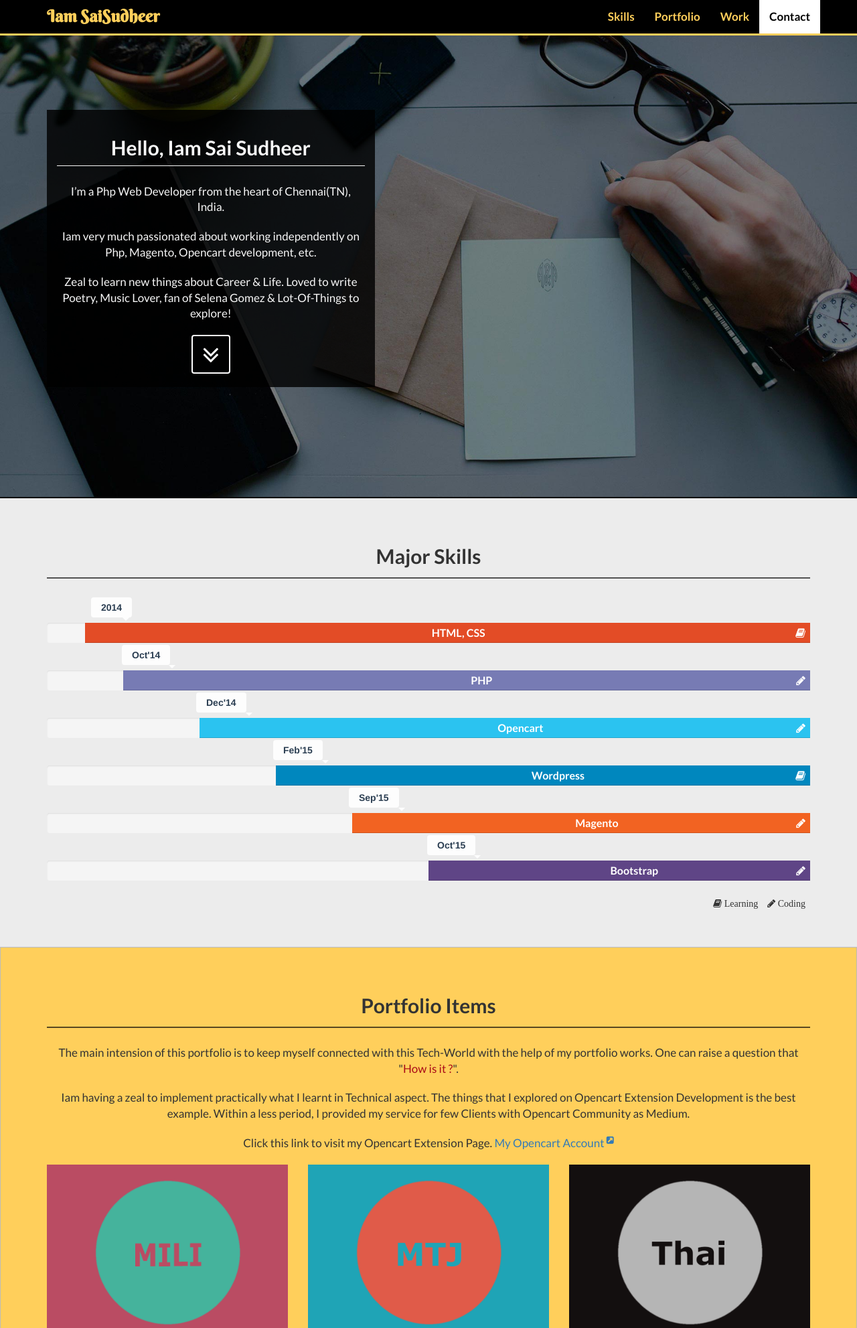
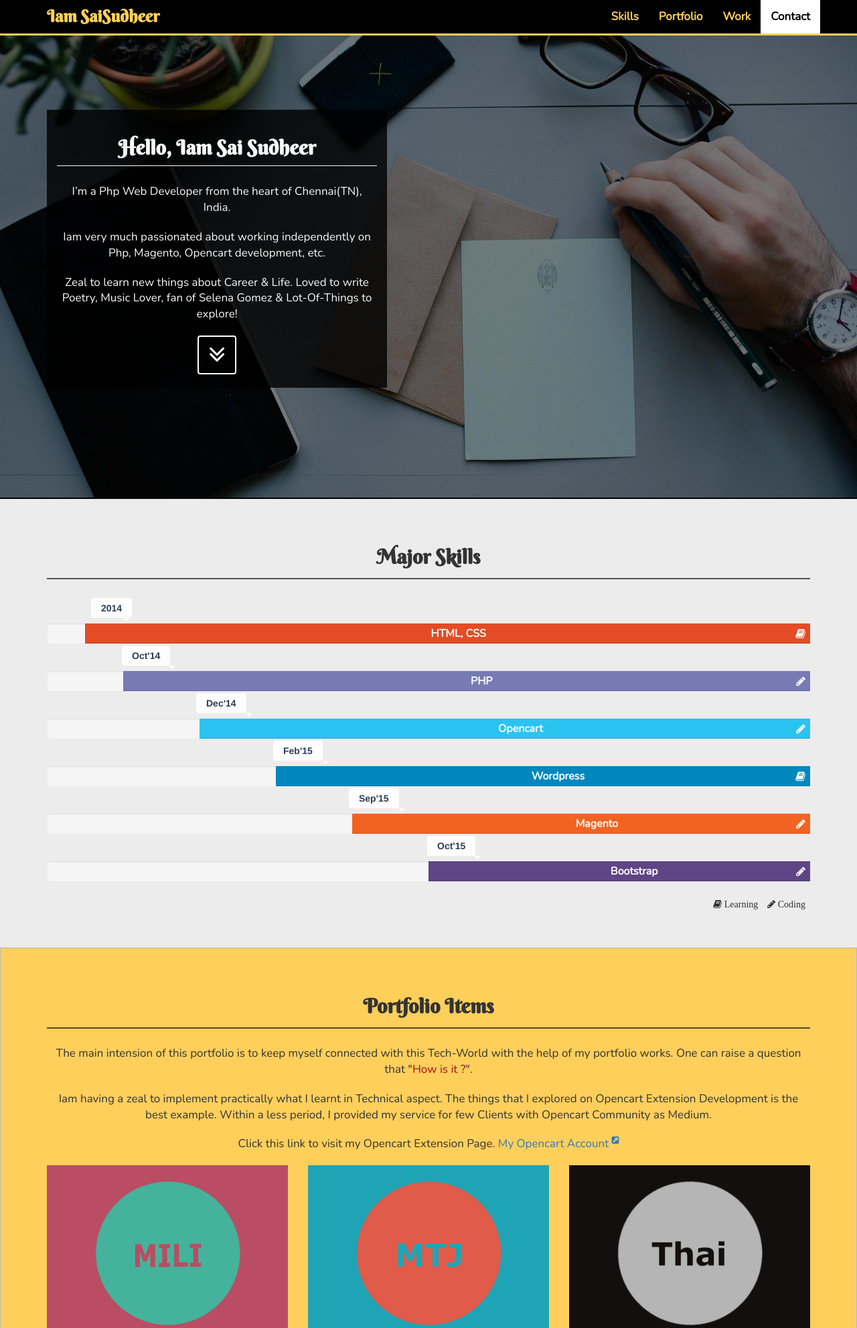
Before and after one commit to IamSaiSudheer/IamSaiSudheer, a PHP site: page / in a window 1280 px wide. Shown: the top 1983 px of the page at 67% size. Run offline with PHP 8.4, Linux system fonts and the light colour scheme; some libraries are stand-ins or nearby versions.

Commit message:
Font families has been added, Removes HTML Comments Sections.

```diff
--- a/css/iamsaisudheer-style.css
+++ b/css/iamsaisudheer-style.css
@@ -17,7 +17,7 @@ h3,
 h4,
 h5,
 h6 {
-    font-family: "Lato","Helvetica Neue",Helvetica,Arial,sans-serif;
+    font-family: 'Nunito', sans-serif;
     font-weight: 700;
 }
 
@@ -143,6 +143,7 @@ label {
 .section-heading {
     margin-bottom: 15px;
     text-align: center;
+    font-family: 'Berkshire Swash', cursive;
 }
 
 .section-heading-spacer {
@@ -231,6 +232,9 @@ p.copyright {
 .navbar-brand {
   font-size: 25px;
   font-family: 'Berkshire Swash', cursive;
+}
+.hello {
+ font-family: 'Berkshire Swash', cursive;
 }
 
 #map {
--- a/index.html
+++ b/index.html
@@ -5,7 +5,7 @@
       <meta http-equiv="X-UA-Compatible" content="IE=edge">
       <meta name="viewport" content="width=device-width, initial-scale=1">
       <meta name="description" content="Hello, Iam Sai Sudheer. I'm a Php Web Developer based in Chennai. Iam very much passionated in working with Php, Magento, Opencart development, etc.">
-      <meta name="keywords" content="Iam Sai Sudheer, Php Developer, based in Chennai, Magento, Opencart, Bootstrap, Php, Freelancer, Plugin Development">
+      <meta name="keywords" content="IamSaiSudheer, Iam SaiSudheer, Paripoorna, Roanuz, Roanuz Softwares, Besant Nagar, Elliots beach, Php Developer, based in Chennai, Magento, Opencart, Bootstrap, Php, Freelancer, Plugin Development">
       <meta name="author" content="Sai Sudheer Nekkanti">
       <title>Sai Sudheer - Php Developer based in Chennai, India</title>
 
@@ -14,7 +14,8 @@
       <link href="css/iamsaisudheer-style.css" rel="stylesheet">
       <link href="font-awesome-4.6.3/css/font-awesome.min.css" rel="stylesheet" type="text/css">
       <link href="https://fonts.googleapis.com/css?family=Berkshire+Swash" rel="stylesheet">
-      <link href="https://fonts.googleapis.com/css?family=Lato:300,400,700,300italic,400italic,700italic" rel="stylesheet" type="text/css">
+      <link href="https://fonts.googleapis.com/css?family=Nunito:300" rel="stylesheet">
+
       <!-- HTML5 Shim and Respond.js IE8 support of HTML5 elements and media queries -->
       <!-- WARNING: Respond.js doesn't work if you view the page via file:// -->
       <!--[if lt IE 9]>
@@ -37,7 +38,6 @@
 
    <body data-spy="scroll" data-target=".navbar-fixed-top">
 
-      <!-- Navigation Section -->
       <nav class="navbar navbar-default navbar-fixed-top topnav">
          <div class="container topnav">
             <div class="navbar-header">
@@ -68,14 +68,13 @@
          </div>
       </nav>
 
-      <!-- Landing Page Section -->
       <div class="intro-header">
          <div class="container">
             <div class="row">
                <div class="col-lg-12">
                   <div class="intro-message pull-left">
-                     <div class="col-sm-6 col-lg-6 landing-bg">
-                        <h2>Hello, Iam Sai Sudheer</h2>
+                     <div class="col-sm-8 col-lg-6 landing-bg">
+                        <h2 class="hello">Hello, Iam Sai Sudheer</h2>
                         <hr class="intro-divider">
                         <p class="lead">I’m a Php Web Developer from the heart of Chennai(TN), India.</p>
                         <p class="lead"> Iam very much passionated about working independently on Php, Magento, Opencart development, etc.</p>
@@ -90,7 +89,6 @@
          </div>
       </div>
 
-      <!-- Skills Section -->
       <section id="skills">
          <div class="content-section-b">
             <div class="container">
@@ -140,7 +138,6 @@
          </div>
       </section>
 
-      <!-- Portfolio Section -->
       <section id="portfolio">
          <div class="content-section-a">
             <div class="container">
@@ -195,7 +192,6 @@
          </div>
       </section>
 
-      <!-- Testimonials Section -->
       <div class="content-section-b">
          <div class="container">
             <div class="row">
@@ -240,7 +236,6 @@
          </div>
       </div>
 
-      <!-- Professional Section -->
       <section id="work">
          <div class="content-section-a">
             <div class="container">
@@ -275,7 +270,6 @@
          </div>
       </section>
 
-      <!-- Contact Info Section -->
       <section  id="contact">
          <div class="content-section-b">
             <div class="container">
@@ -339,10 +333,8 @@
          </div>
       </section>
 
-      <!-- Google Map Section -->
       <div id="map" class="visible-md visible-lg"></div>
 
-      <!-- Footer Section -->
       <footer>
          <div class="container">
             <div class="row">
@@ -392,7 +384,6 @@
          </div>
       </footer>
 
-      <!-- Portfolio Modals -->
       <div class="portfolio-modal modal fade" id="portfolioModal1" tabindex="-1" role="dialog" aria-hidden="true">
          <div class="modal-content">
             <div class="close-modal" data-dismiss="modal">
@@ -646,7 +637,6 @@
          </div>
       </div>
 
-
       <script src="js/jquery.js"></script>
       <script src="js/bootstrap.min.js"></script>
       <script src="js/validator.js"></script>
@@ -717,7 +707,6 @@
                  ]
              });
 
-             // Content Window Information
              var contentString = 'No. 11, VOC Street, Anna Nagar, Taramani, Chennai, Tamil Nadu 600113';
 
              var infowindow = new google.maps.InfoWindow({
```
